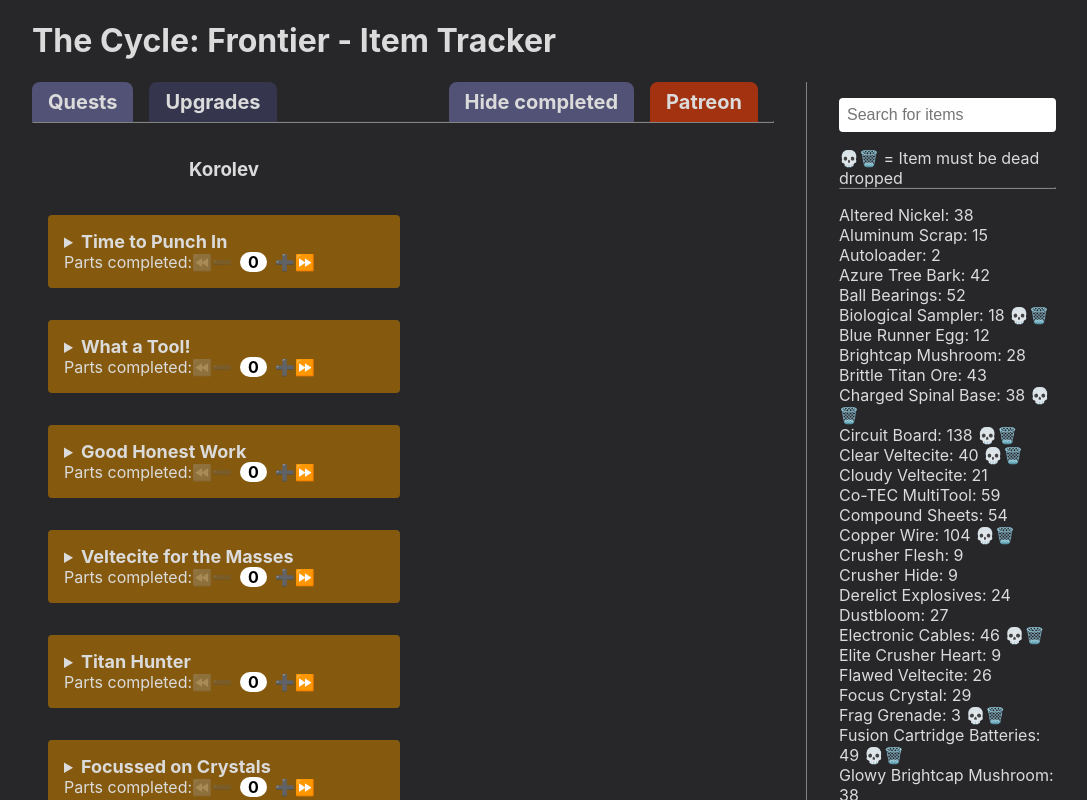
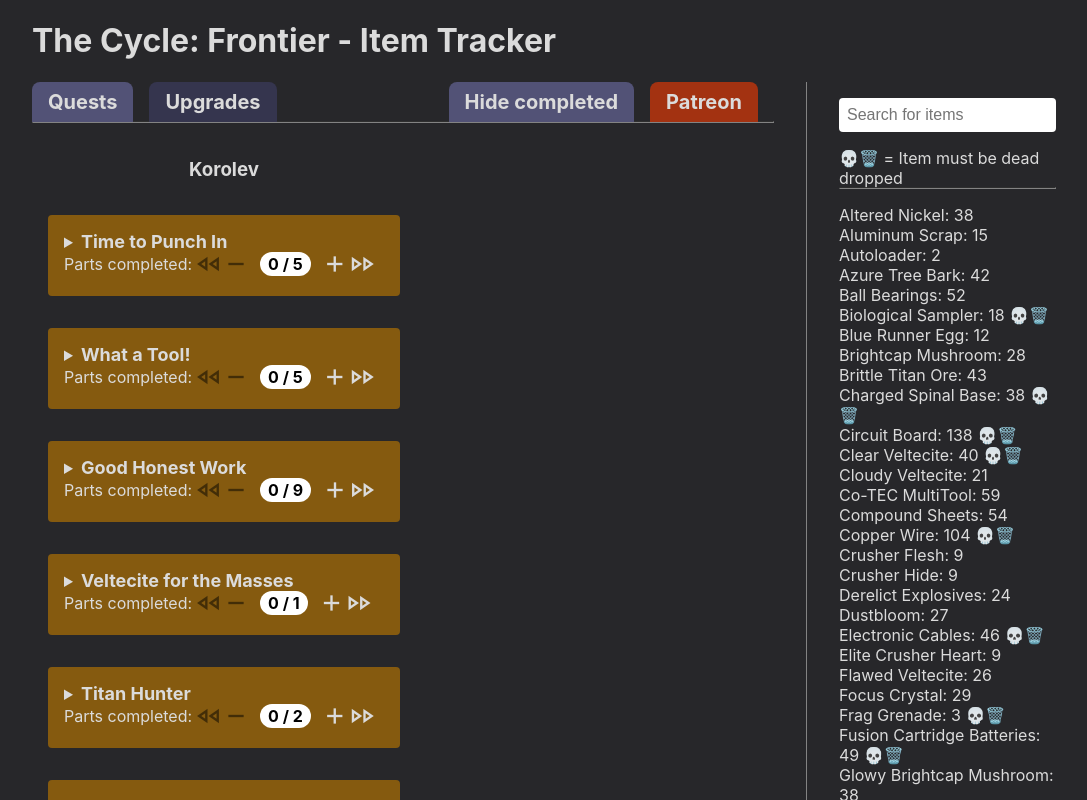
Before and after one commit to MatthewSbar/cycle-frontier-item-tracker, a React (Create React App) app: page / in a window 1280 px wide. Shown: the top 800 px of the page, without its empty margins (96-1183 px from the left). Built offline with nearby package versions, Linux system fonts and the light colour scheme.

Commit message:
removed emojis

```diff
--- a/public/index.html
+++ b/public/index.html
@@ -36,6 +36,16 @@
 
       gtag("config", "G-6QLD7HX835");
     </script>
+
+    <link
+      rel="stylesheet"
+      href="https://fonts.googleapis.com/css2?family=Material+Symbols+Outlined:opsz,wght,FILL,GRAD@20..48,100..700,0..1,-50..200"
+    />
+    <style>
+      .material-symbols-outlined {
+        font-variation-settings: "FILL" 0, "wght" 700, "GRAD" 0, "opsz" 48;
+      }
+    </style>
   </head>
   <body>
     <noscript>You need to enable JavaScript to run this app.</noscript>
--- a/src/App.css
+++ b/src/App.css
@@ -3,6 +3,7 @@ body {
   color: #dbdbdb;
   max-width: 80%;
   margin: 0 auto;
+  transition: all 0.3s ease;
 }
 
 ul {
@@ -59,11 +60,22 @@ button {
   margin: 0;
   border: 0;
   font-size: 16px;
+  cursor: pointer;
+}
+
+button:hover span.positive {
+  color: #2de92d;
+}
+button:hover span.negative {
+  color: #7a0006;
 }
 
 button:disabled {
-  filter: grayscale(1);
   cursor: not-allowed;
+}
+
+button:disabled span {
+  color: rgba(0, 0, 0, 0.5) !important;
 }
 
 a,
@@ -120,12 +132,15 @@ footer {
 
 .inline-flex {
   display: flex;
-  align-items: center;
-  line-height: 20px;
+  align-items: flex-start;
+  line-height: 24px;
+  gap: 4px;
 }
 
 .checkmark {
   position: absolute;
+  background-color: white;
+  border-radius: 25px;
 }
 
 .checkmark-wrapper {
@@ -175,7 +190,7 @@ footer {
 .delete-button {
   background-color: red;
   border-radius: 8px;
-  color: #fff;
+  color: #dbdbdb;
   padding: 0 8px;
   line-height: 32px;
 }
@@ -190,6 +205,18 @@ footer {
 
 .item-list-mobile {
   display: none;
+}
+
+.material-symbols-outlined {
+  color: #dbdbdb;
+}
+
+.material-symbols-outlined.checkmark {
+  color: #00a715;
+}
+
+.task-list li {
+  margin-bottom: 8px;
 }
 
 @media (max-width: 1200px) {
--- a/src/App.tsx
+++ b/src/App.tsx
@@ -39,6 +39,8 @@ function App() {
     upgrades.forEach((upgrade) => {
       allUpgrades[upgrade.tree] = upgrade.stages.map((stage) => 0);
     });
+
+    allUpgrades.Quarters = [1];
 
     return allUpgrades;
   };
--- a/src/components/checkmark.tsx
+++ b/src/components/checkmark.tsx
@@ -14,12 +14,12 @@ export const Checkmark = ({ offsetLeft, offsetTop, fontSize }: Props) => {
       }}
     >
       <span
-        className="checkmark"
+        className="checkmark material-symbols-outlined"
         style={{
           fontSize: `${fontSize}px`,
         }}
       >
-        ✔️
+        done
       </span>
     </span>
   );
--- a/src/components/quest-listing.tsx
+++ b/src/components/quest-listing.tsx
@@ -52,7 +52,7 @@ export const QuestListing = ({
         <summary>
           <h4>
             {questCompleted() ? (
-              <Checkmark offsetTop={-40} offsetLeft={-50} fontSize={32} />
+              <Checkmark offsetTop={-34} offsetLeft={-50} fontSize={40} />
             ) : null}
             {quest.name}
           </h4>
@@ -63,7 +63,9 @@ export const QuestListing = ({
               onClick={() => handleQuestPartChange(0)}
               disabled={questProgress[quest.name] === 0}
             >
-              ⏪
+              <span className="material-symbols-outlined negative">
+                fast_rewind
+              </span>
             </button>
             <button
               onClick={() =>
@@ -71,22 +73,27 @@ export const QuestListing = ({
               }
               disabled={questProgress[quest.name] === 0}
             >
-              ➖
+              <span className="material-symbols-outlined negative">remove</span>
             </button>
-            <span className="upgrade-level">{questProgress[quest.name]}</span>
+            <span className="upgrade-level">
+              {questProgress[quest.name]} /{" "}
+              {quests.find((q) => q.name === quest.name)!.parts.length}
+            </span>
             <button
               onClick={() =>
                 handleQuestPartChange(questProgress[quest.name] + 1)
               }
               disabled={questCompleted()}
             >
-              ➕
+              <span className="material-symbols-outlined positive">add</span>
             </button>
             <button
               onClick={(e) => maxQuest(e, quest.name)}
               disabled={questCompleted()}
             >
-              ⏩
+              <span className="material-symbols-outlined positive">
+                fast_forward
+              </span>
             </button>
           </div>
         </summary>
@@ -96,14 +103,14 @@ export const QuestListing = ({
             (!partCompleted(i) || showCompleted) && (
               <div key={quest.name + i}>
                 Part {i + 1}:
-                <ul>
+                <ul className="task-list">
                   {part.description && (
                     <li>
                       {partCompleted(i) ? (
                         <Checkmark
                           offsetLeft={-24}
                           offsetTop={0}
-                          fontSize={16}
+                          fontSize={20}
                         />
                       ) : null}
                       {part.description}
@@ -116,7 +123,7 @@ export const QuestListing = ({
                           <Checkmark
                             offsetLeft={-24}
                             offsetTop={0}
-                            fontSize={16}
+                            fontSize={20}
                           />
                         ) : null}
                         Deliver {item.quantity} {item.item}
@@ -129,7 +136,7 @@ export const QuestListing = ({
                           <Checkmark
                             offsetLeft={-24}
                             offsetTop={0}
-                            fontSize={16}
+                            fontSize={20}
                           />
                         ) : null}
                         Drop {item.quantity} {item.item} at {item.dropLocation}
--- a/src/components/upgrade-tree.tsx
+++ b/src/components/upgrade-tree.tsx
@@ -85,7 +85,9 @@ export const UpgradeTree = ({
                           handleUpdateUpgradeProgress(upgrade.tree, i, 0)
                         }
                       >
-                        ⏪
+                        <span className="material-symbols-outlined negative">
+                          fast_rewind
+                        </span>
                       </button>
                       <button
                         disabled={upgradeProgress[upgrade.tree][i] === 0}
@@ -97,10 +99,17 @@ export const UpgradeTree = ({
                           )
                         }
                       >
-                        ➖
+                        <span className="material-symbols-outlined negative">
+                          remove
+                        </span>
                       </button>{" "}
                       <span className="upgrade-level">
-                        {upgradeProgress[upgrade.tree][i]}
+                        {upgradeProgress[upgrade.tree][i]} /{" "}
+                        {
+                          upgrades.find((u) => u.tree === upgrade.tree)?.stages[
+                            i
+                          ].levels.length
+                        }
                       </span>
                       <button
                         disabled={
@@ -117,7 +126,9 @@ export const UpgradeTree = ({
                           )
                         }
                       >
-                        ➕
+                        <span className="material-symbols-outlined positive">
+                          add
+                        </span>
                       </button>
                       <button
                         disabled={stageCompleted(i)}
@@ -129,7 +140,9 @@ export const UpgradeTree = ({
                           )
                         }
                       >
-                        ⏩
+                        <span className="material-symbols-outlined positive">
+                          fast_forward
+                        </span>
                       </button>
                     </span>
                   </summary>
@@ -144,7 +157,7 @@ export const UpgradeTree = ({
                               <Checkmark
                                 offsetLeft={-70}
                                 offsetTop={0}
-                                fontSize={16}
+                                fontSize={20}
                               />
                             )}
                             <ul>
--- a/src/data.tsx
+++ b/src/data.tsx
@@ -1792,6 +1792,10 @@ export const upgrades: Upgrade[] = [
       {
         levels: [
           {
+            items: [],
+            kMarks: 0,
+          },
+          {
             items: [
               {
                 item: "Hardened Metals",
@@ -3738,6 +3742,10 @@ export const upgrades: Upgrade[] = [
             ],
             kMarks: 872,
           },
+        ],
+      },
+      {
+        levels: [
           {
             items: [
               {
@@ -3755,6 +3763,10 @@ export const upgrades: Upgrade[] = [
             ],
             kMarks: 13566,
           },
+        ],
+      },
+      {
+        levels: [
           {
             items: [
               {
@@ -3772,6 +3784,10 @@ export const upgrades: Upgrade[] = [
             ],
             kMarks: 133581,
           },
+        ],
+      },
+      {
+        levels: [
           {
             items: [
               {
@@ -3789,6 +3805,10 @@ export const upgrades: Upgrade[] = [
             ],
             kMarks: 211058,
           },
+        ],
+      },
+      {
+        levels: [
           {
             items: [
               {
```
